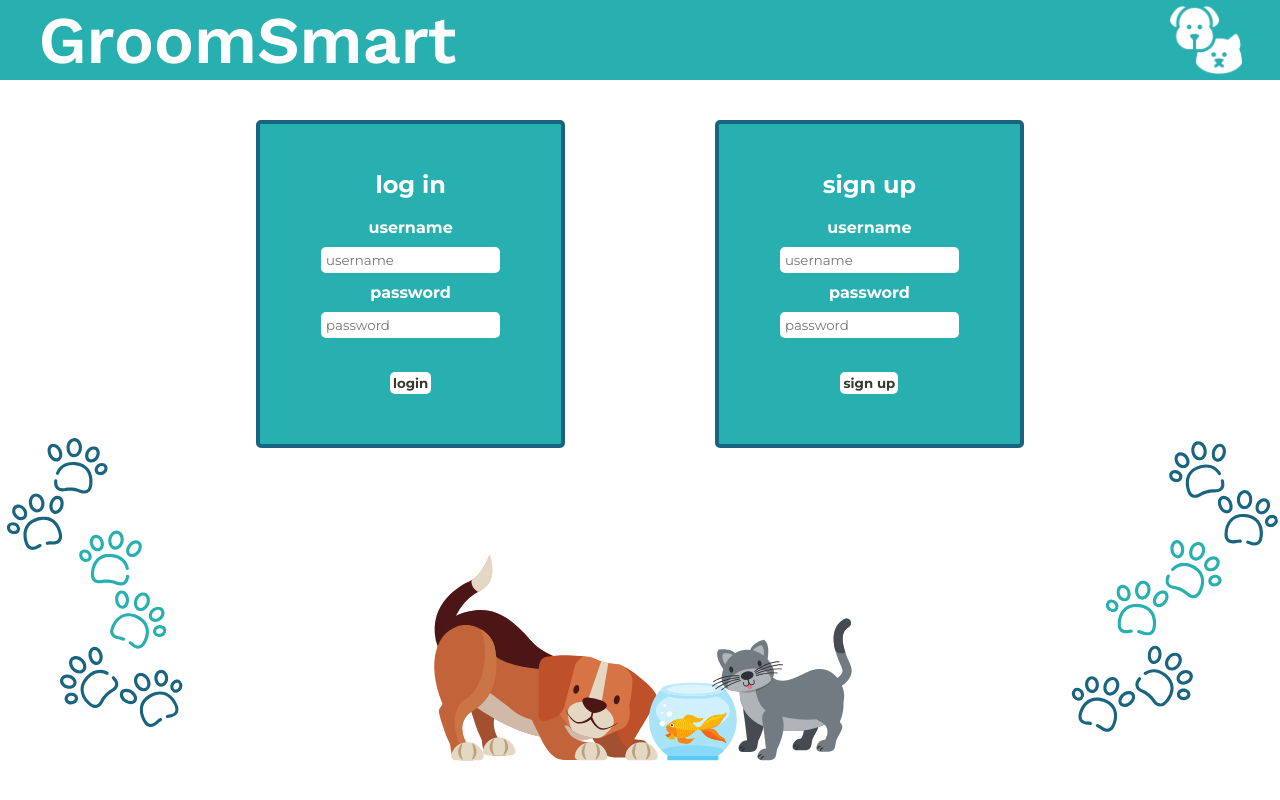
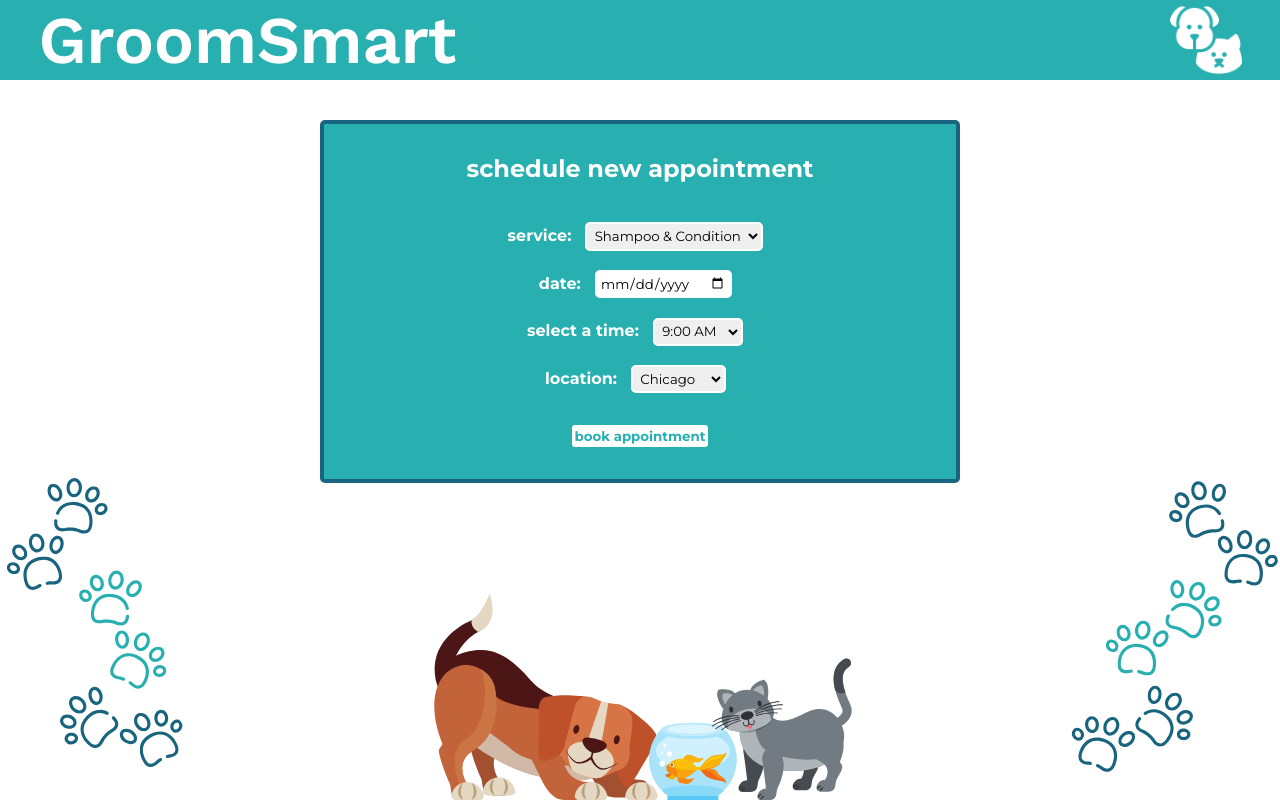
Before and after one commit to jamave-bot/GroomSmart, a React (Create React App) app: page / in a window 1280 px wide. Built offline with nearby package versions, Linux system fonts and the light colour scheme.

Commit message:
All frontend styling applied

```diff
--- a/src/App.css
+++ b/src/App.css
@@ -2,11 +2,15 @@
   font-family: 'Montserrat', sans-serif;
 }
 
+html, body {
+  height: 100%;
+  width: 100%;
+}
+
 body {
   background-image: url("images/pets-background.svg");
-  background-size: 100vw 100vh;
   background-repeat: no-repeat;
-  background-attachment: fixed;
+  background-size: 100%;
   background-position: center bottom;
 }
 
@@ -60,7 +64,7 @@ section.login {
   padding: 2vw;
 }
 
-input {
+input, select {
   margin: .75vw;
   padding: .25vw;
   border: 2px solid #ffffff;
@@ -81,3 +85,76 @@ input.login, input.signup {
   color: #37392E;
   font-weight: 700;
 }
+
+/* household & appointment containers*/
+
+img#pet-img, img#service-img {
+  width: 75px;
+}
+
+article.wrapper {
+  width: 50vw;
+  color: #19647E;
+  margin: auto;
+  text-align: center;
+}
+
+section.wrapper {
+  background-color: #ffffff;
+  color: #37392E;
+  border: .33vw solid #19647E;
+  border-radius: 5px;
+  padding: 10px;
+}
+
+div.pet-container {
+  display: flex;
+  align-items: center;
+  justify-content: space-evenly;
+  margin: 20px auto;
+  width: 75%;
+  font-size: 1.5vh;
+}
+
+button, input.button {
+  margin-top: 20px;
+  padding: 3px;
+  background-color:#ffffff;
+  border: 2px solid #28afb0;
+  border-radius: 5px;
+  color: #28afb0;
+  font-weight: 700;
+}
+
+button:hover, input.button:hover {
+  border: 2px solid #F57D3D;
+}
+
+button.delete {
+  height: 25px;
+  width: 25px;
+  background-color: #ffffff;
+  border: 2px solid #37392E;
+  color: #37392E;
+}
+
+button.delete:hover {
+  background-color: #28afb0;
+}
+
+/* new appointment & new pet forms */
+
+article#appointment-form, article#pet-form {
+  margin-top: 5vh;
+}
+
+section#appointment-section, section#pet-section {
+  background-color: #28afb0;
+  color: #ffffff;
+  font-weight: 700;
+}
+
+form {
+  padding: 10px;
+  line-height: 4vh;
+}
--- a/src/App.js
+++ b/src/App.js
@@ -2,13 +2,22 @@ import './App.css';
 import Header from './components/Header'
 import Login from './components/Login'
 import Signup from './components/Signup'
+import HouseholdContainer from './components/HouseholdContainer'
+import AppointmentScheduleContainer from './components/AppointmentScheduleContainer'
+import NewAppointmentForm from './components/NewAppointmentForm'
+import NewPetForm from './components/NewPetForm'
 
 function App() {
   return (
     <div className="body">
       <Header />
-      <Login />
-      <Signup />
+      {/* <Login />
+      <Signup /> */}
+      {/* <HouseholdContainer /> */}
+      {/* <NewPetForm /> */}
+      {/* <AppointmentScheduleContainer /> */}
+      <NewAppointmentForm />
+
     </div>
   );
 }
--- /dev/null
+++ b/src/components/Appointment.js
@@ -0,0 +1,18 @@
+
+
+import React from 'react';
+import ServiceImg from '../images/soap.png';
+
+const Appointment = () => (
+  <div className="pet-container">
+    <img src={ServiceImg} alt="drawing of service" id="service-img"></img>
+    <div className="appointment-info">
+      <h3>Service Type</h3>
+      <p>Date &amp; Time</p>
+      <p>Location</p>
+    </div>
+    <button className="delete">X</button>
+  </div>
+);
+
+export default Appointment;
--- /dev/null
+++ b/src/components/AppointmentSchedule.js
@@ -0,0 +1,13 @@
+import React from 'react';
+import Appointment from '../components/Appointment';
+
+const AppointmentSchedule = () => (
+    <section className="wrapper">
+        <Appointment />
+        <Appointment />
+        <Appointment />
+        <button className="add">schedule appointment</button>
+    </section>
+);
+
+export default AppointmentSchedule;
--- /dev/null
+++ b/src/components/AppointmentScheduleContainer.js
@@ -0,0 +1,13 @@
+
+import React from 'react';
+import AppointmentSchedule from './AppointmentSchedule';
+
+const AppointmentScheduleContainer = () => (
+    <article className="wrapper">
+        <h2>pet name's appointments</h2>
+        <AppointmentSchedule />
+        <button className="back">back to pets</button>
+    </article>
+);
+
+export default AppointmentScheduleContainer;
--- /dev/null
+++ b/src/components/Household.js
@@ -0,0 +1,14 @@
+
+import React from 'react';
+import Pet from '../components/Pet';
+
+const Household = () => (
+    <section className="wrapper">
+        <Pet />
+        <Pet />
+        <Pet />
+        <button className="add">add new pet</button>
+    </section>
+);
+
+export default Household;
--- /dev/null
+++ b/src/components/HouseholdContainer.js
@@ -0,0 +1,13 @@
+
+import React from 'react';
+import Household from '../components/Household';
+
+const HouseholdContainer = () => (
+    <article className="wrapper">
+        <h2>username's household</h2>
+        <Household />
+        <button className="login">sign out</button>
+    </article>
+);
+
+export default HouseholdContainer;
--- /dev/null
+++ b/src/components/NewAppointmentForm.js
@@ -0,0 +1,41 @@
+
+import React from 'react';
+
+const AppointmentForm = () => (
+    <article className="wrapper" id="appointment-form">
+        <section className="wrapper" id="appointment-section">
+            <h2>schedule new appointment</h2>
+            <form>
+                <label for="service-type">service: </label>
+                <select id="service-type">
+                    <option value="Shampoo &amp; Condition">Shampoo &amp; Condition</option>
+                    <option value="Haircut">Haircut</option>
+                    <option value="Nail Trim">Nail Trim</option>
+                </select>
+                <br />
+                <label for="date">date: </label>
+                <input type="date" id="date" name="date" />
+                <br />
+                <label for="time">select a time: </label>
+                <select id="time" name="time">
+                    <option value="9:00 AM">9:00 AM</option>
+                    <option value="10:00 AM">10:00 AM</option>
+                    <option value="11:00 AM">11:00 AM</option>
+                    <option value="12:00 PM">12:00 PM</option>
+                    <option value="1:00 PM">1:00 PM</option>
+                </select>
+                <br />
+                <label for="location">location: </label>
+                <select id="location">
+                    <option value="Chicago">Chicago</option>
+                    <option value="New York">New York</option>
+                    <option value="Seattle">Seattle</option>
+                </select>
+                <br />
+                <input type="submit" value="book appointment" className="button" />
+            </form>
+        </section>
+    </article>
+);
+
+export default AppointmentForm;
--- /dev/null
+++ b/src/components/NewPetForm.js
@@ -0,0 +1,28 @@
+
+import React from 'react';
+
+const AppointmentForm = () => (
+    <article className="wrapper" id="pet-form">
+        <section className="wrapper" id="pet-section">
+            <h2>schedule new appointment</h2>
+            <form>
+                <label for="pet-name">pet name: </label>
+                <input id="pet-name" />
+                <br />
+                <label for="species">species: </label>
+                <select id="species" name="species">
+                    <option value="dog">dog</option>
+                    <option value="cat">cat</option>
+                    <option value="rabbit">rabbit</option>
+                </select>
+                <br />
+                <label for="age">age: </label>
+                <input type="number" id="age" name="age" />
+                <br />
+                <input type="submit" value="book appointment" className="button" />
+            </form>
+        </section>
+    </article>
+);
+
+export default AppointmentForm;
--- /dev/null
+++ b/src/components/Pet.js
@@ -0,0 +1,16 @@
+
+import React from 'react';
+import PetImg from '../images/dog.png';
+
+const Pet = () => (
+  <div className="pet-container">
+    <img src={PetImg} alt="cartoon of pet" id="pet-img"></img>
+    <div id="pet-text-wrapper">
+      <h3>Pet name</h3>
+      <p>age, species</p>
+    </div>
+    <button className="delete">X</button>
+  </div>
+);
+
+export default Pet;
```
